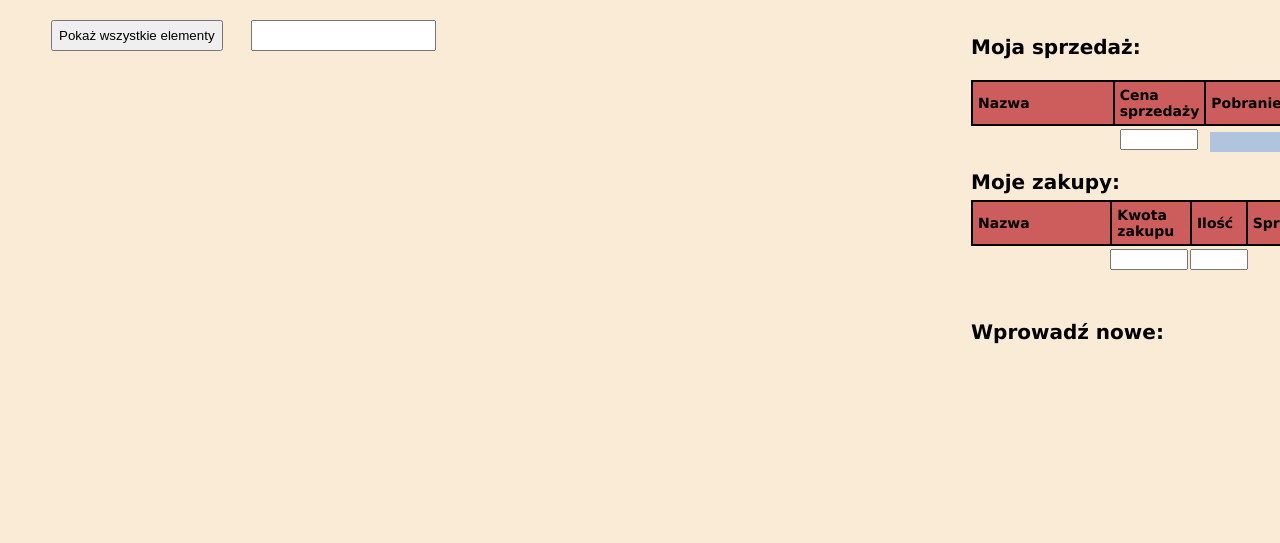
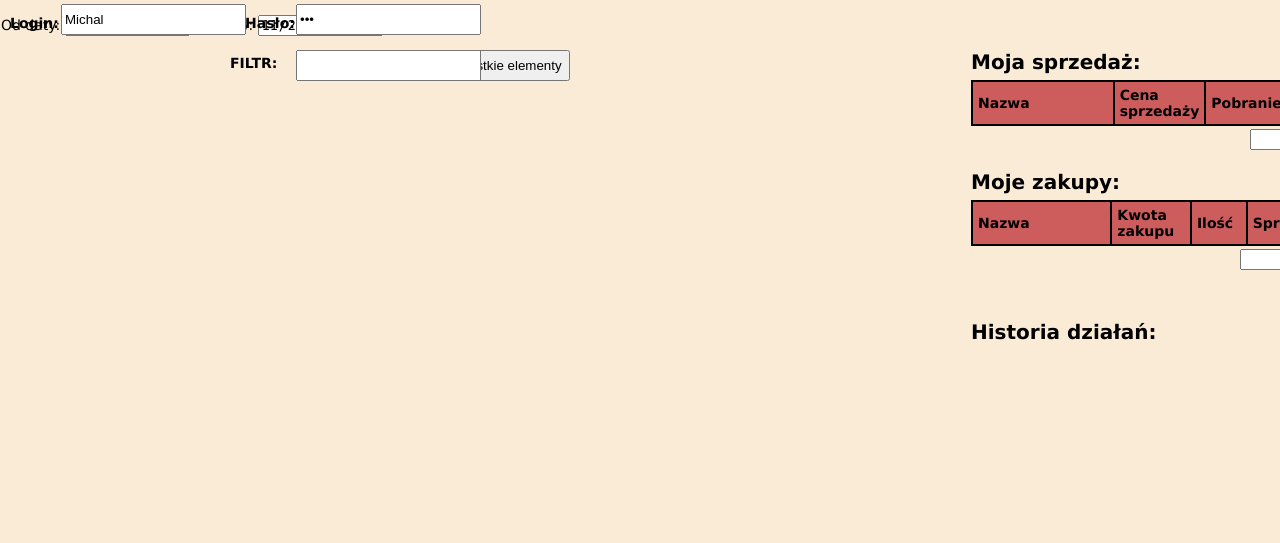
Before and after one commit to Michalqq/Manage-items, a PHP site: page / in a window 1280 px wide; the page is wider, and only the part inside the window is pictured. Shown: the top 543 px of that part. Run offline with PHP 8.4, Linux system fonts and the light colour scheme; some libraries are stand-ins or nearby versions.

Commit message:
Add files via upload

```diff
--- a/index.php
+++ b/index.php
@@ -1,18 +1,27 @@
 <!DOCTYPE html>
 <html>
    <head>
-    <link rel="stylesheet" type="text/css" href="style2.css">
+    <link rel="stylesheet" type="text/css" href="style1.css">
    </head>
-    <p style="margin-left:970px;">Moja sprzedaż:</p>
+    <p style="margin-left:970px; top:30px">Moja sprzedaż:</p>
     <p style="margin-left:970px; top:150px">Moje zakupy:</p>
-    <p style="margin-left:970px; top:300px">Wprowadź nowe:</p>
+    <p style="margin-left:970px; top:300px">Historia działań:</p>
+
     <body>
 <form method="post">
-    <input type="submit" name="mainTable" id="mainTable" style="position:absolute; margin-left:50px; top:20px; height:31px;"  value="Pokaż wszystkie elementy" /><br/>
+    <p1 class="dateLabel" style = "left: 50px">Od daty:</p1>
+        <input type="date" class="dateLabel" style="left: 50px; top:35px" id="dataStart" name="dataStart">
+    <p1 class="dateLabel" style = "left: 200px">Do daty:</p1>
+        <input type="date" class="dateLabel" style="left: 200px; top:35px" id="dataStop" name="dataStop">
+    <input type="submit" name="mainTable" id="mainTable" style="position:absolute; margin-left:15px; top:50px; height:31px;"  value="Pokaż wszystkie elementy" /><br/>
     <br>
-    <input id="filter" type="text" name="filter" style="position:absolute; height:25px; margin-left:250px; top:20px" value=""><br>
+    <p1 style="left: 230px; position:absolute; top:55px"><b>FILTR:</b></p1>
+    <input id="filter" type="text" name="filter" style="position:absolute; height:25px; margin-left:295px; top:50px" value=""><br>
+    <p1 style="left: 10px; position:absolute; top:15px"><b>Login:</b></p1>
+    <input id="login" type="text" name="login" style="position:absolute; height:25px; margin-left:60px; top:4px" value="Michal">
+    <p1 style="left: 245px; position:absolute; top:15px"><b>Hasło:</b></p1>
+    <input id="password" type="password" name="password" style="position:absolute; height:25px; margin-left:295px; top:4px" value="123">
     <br>
-
     <input type="submit" class="selectBuy" name="buyBtn" id="buyBtn" style="margin-left:450px; top: 230px; width: 170px; height: 30px;"  value="Dodaj zakupione do bazy" />
     <input type="submit" class="selectBuy" name="confirmDeliverToPL" id="confirmDeliverToPL" style="margin-left:450px; top: 275px; width: 170px; height: 30px;"  value="Potwierdź dostawę do PL" />
     <table id="sellTable" style="margin-left:970px; width:400px; position:absolute; top:80px">
@@ -22,16 +31,17 @@
     <tr class="header"><td style="width:35%">Nazwa</td></td><td style="width:20%">Kwota zakupu</td><td>Ilość</td><td>Sprzedawca</td></tr>
     </table>
     <input type="text" class="select1" name="Sell_price" id="Sell_price" style="margin-left:150px; width: 70px;"/>
-    <input type="checkbox" class="select1" name="If_cash_on_delivery" id="If_cash_on_delivery" style="margin-left:240px; width: 70px;" value="0"/>
     <input type="text" class="select1" name="Cash_on_delivery" id="Cash_on_delivery" style="margin-left:323px; width: 70px; background-color:#dddddd" readonly/>
-    <input type="submit" class="select1" name="sellBtn" id="sellBtn" style="margin-left:450px; width: 170px; height: 30px;" onclick="CheckBuyValue()" value="Sprzedaj" />
+    <input type="submit" class="select1" name="sellBtn" id="sellBtn" style="margin-left:450px; width: 170px; height: 30px;" value="Sprzedaj" />
     <input type="text" class="selectBuy" name="Buy_price" id="Buy_price" style="margin-left:140px; width: 70px;"/>
     <input type="text" class="selectBuy" name="Quantity" id="Quantity" style="margin-left:220px; width: 50px;"/>
-</form>
+    <input type="checkbox" class="select1" name="If_cash_on_delivery" id="If_cash_on_delivery" style="margin-left:240px; width: 70px;" value="0" onclick="CashOnDelivery()" >
+
+<!--</form>-->
 
 <script src="https://ajax.googleapis.com/ajax/libs/jquery/2.1.3/jquery.min.js"></script>
-  <script>
-function Cash_on_delivery() {
+<script>
+function CashOnDelivery() {
     if (document.getElementById("If_cash_on_delivery").checked == true) {
         document.getElementById("Cash_on_delivery").readOnly = false;
         document.getElementById("Cash_on_delivery").style.backgroundColor = 'white';
@@ -42,40 +52,61 @@ function Cash_on_delivery() {
     }
 
 }
+window.onload = function getTodayDate() {
+    let data = new Date;
+    let fullDataToday = data.getFullYear() + "-" + (data.getMonth()+1) + "-" + data.getDate();
+    let fullDataYesterday = data.getFullYear() + "-" + (data.getMonth()+1) + "-" + (data.getDate()-1);
+    document.getElementById("dataStop").value=fullDataToday;
+    document.getElementById("dataStart").value=fullDataYesterday;
+}
 </script>
 
 <?php
 function lacz_bd() {
-  $db = new mysqli('localhost', 'Michal', '123', 'wskazniki');
-    if (! $db)
-      return false;
+    $password = $_POST['password'];
+    $login = $_POST['login'];
+    $db = new mysqli('localhost', $login, $password, 'wskazniki');
+    if ($db->connect_error) {
+        echo "Błąd logowania <br>" ;
+        die('Connect Error: ' . $db->connect_error);
+        return false;
+    }
+    if (! $db) {
+        echo "Błąd logowania";
+        exit();
+        return false;
+    }
    $db->autocommit(TRUE);
    return $db;
 }
-
+function query_DB($db, $sql) {
+    $wynik = $db->query($sql);
+    return $wynik;
+}
 function select_From_DB($Select) {
 //połaczenie z bazą
 $rowColor = array("#ffffff","#e1f2e1");
-$db = lacz_bd();
+    $db = lacz_bd();
 //zapytanie sql do bazy określające jakie dane mają zostać pobrane
-$zapytanie = "SELECT * FROM wskazniki ORDER BY Buy_date";
+//$zapytanie = "SELECT * FROM wskazniki ORDER BY Buy_date";
 //pobranie wyniku zapytania
-$wynik = $db->query($zapytanie);
+//$wynik = $db->query($zapytanie);
+$wynik= query_DB($db, "SELECT * FROM wskazniki ORDER BY Buy_date");
 //obliczanie ilości rekordów
 $ile_znalezionych = $wynik->num_rows;
 //rozpoczynamy budowanie tabeli dla naszych danych
 StartTable("mainTable");
-//echo '<table id="mainTable">';
 $parameter = array ("", "In", "Nazwa", "Cena zakupu", "Ilość", "Data zakupu", "Ile zam.");
 AddTableRow(7, "header", $parameter);
 //pętla po rekordach z bazy
 $index = 0;
 $namesIndex = array();
-for ($i=0; $i <$ile_znalezionych; $i++) {
+for ($i=0; $i <$ile_znalezionych; $i++) { // Create main table
     $temp = 0;
     $wiersz = $wynik->fetch_assoc();
-    $zapytanie3 = "SELECT * FROM item WHERE Name LIKE '%$Select%' AND ID=".$wiersz['Item_ID'];
-    $wynik3 = $db->query($zapytanie3);
+    //$zapytanie3 = "SELECT * FROM item WHERE Name LIKE '%$Select%' AND ID=".$wiersz['Item_ID'];
+    //$wynik3 = $db->query($zapytanie3);
+    $wynik3= query_DB($db, "SELECT * FROM item WHERE Name LIKE '%$Select%' AND ID=".$wiersz['Item_ID']);
     $howRekordsDelivered = ($db->query("SELECT * FROM wskazniki WHERE Item_ID=".$wiersz['Item_ID']." AND delivered_to_Poland=1 AND Sell_price IS NULL"))->num_rows;
     $howRekordsOnDelivery = ($db->query("SELECT * FROM wskazniki WHERE Item_ID=".$wiersz['Item_ID']." AND delivered_to_Poland IS NULL"))->num_rows;
     $wiersz3 = $wynik3->fetch_assoc();
@@ -93,7 +124,6 @@ for ($i=0; $i <$ile_znalezionych; $i++) {
             echo '<td>'.$wiersz2['Name'].'</td>';
             echo '<td style="width:150px">'.$wiersz['Buy_price'].'</td>';
             echo '<td>'.$howRekordsDelivered.'</td>';
-            //echo '<td>'.$wiersz['Buy_price'].'</td>';
             echo '<td>'.$wiersz['Buy_date'].'</td>';
             echo '<td style="width:2%">'.$howRekordsOnDelivery.'</td>';
             echo '</tr>';
@@ -101,8 +131,7 @@ for ($i=0; $i <$ile_znalezionych; $i++) {
     }
 }
 echo '</table>';
-//echo json_encode($namesIndex);
-
+echo json_encode($namesIndex);
 echo '<select class="select1" name="select1">';
 for ($i=0; $i <count ($namesIndex); $i++) {
     echo '<option>'.$namesIndex[$i].'</option>';
@@ -114,7 +143,6 @@ for ($i=0; $i <count ($namesIndex); $i++) {
     echo '<option>'.$namesIndex[$i].'</option>';
 }
 echo '</select>';
-
 $showSeller = ($db->query("SELECT Seller_name FROM seller"));
 if ($showSeller->num_rows > 0) {
     echo '<select class="selectBuy" name="selectSeller" style="margin-left:280px">';
@@ -123,13 +151,11 @@ if ($showSeller->num_rows > 0) {
     }
     echo '</select>';
 }
-echo '</select>';
-    echo "</form>";
+echo '</form>';
 closeDB($db);
 }
 if(array_key_exists('mainTable',$_POST)){
     select_From_DB($_POST['filter']);
-   // select_From_DB("ADDCO BOOST");
 }
 if (isset($_POST['sellBtn'])) { // Update record when SELL item
     if ($_POST['Sell_price']=="") {
@@ -145,7 +171,7 @@ if (isset($_POST['sellBtn'])) { // Update record when SELL item
         $today = getdate();
         $todayDate = $today['year']."-".$today['mon']."-".$today['mday'];
         //$updateSellValue = "UPDATE wskazniki SET Sell_price=NULL ,Sell_date = NULL";
-        $updateSellValue = "UPDATE wskazniki SET Sell_price=".$_POST['Sell_price'].", Sell_date='".$todayDate."' WHERE ID=".$ID['ID'];
+        $updateSellValue = "UPDATE wskazniki SET Sell_price=".$_POST['Sell_price'].", Sell_date='".$todayDate."', Last_action_date='".$todayDate."' WHERE ID=".$ID['ID'];
         if ($db->query($updateSellValue)=== TRUE ) {
             echo "Record updated successfully";
         } else {
@@ -173,7 +199,7 @@ if (isset($_POST['buyBtn'])) { // Set record when BUY item
         echo $todayDate;
         $singleItemPrice = ($_POST['Buy_price']) / ($_POST['Quantity']);
         for ($i=0; $i<$_POST['Quantity']; $i++) {
-            $insertSQL = "INSERT INTO wskazniki (Item_ID, Buy_date, Buy_price, seller_ID) VALUES (".$itemID['ID'].", '".$todayDate."', ".$singleItemPrice.", ".$sellerID['ID'].")";
+            $insertSQL = "INSERT INTO wskazniki (Item_ID, Buy_date, Buy_price, seller_ID, Last_action_date) VALUES (".$itemID['ID'].", '".$todayDate."', ".$singleItemPrice.", ".$sellerID['ID'].", '".$todayDate."')";
             if ($db->query($insertSQL)=== TRUE) {
                 echo "New record created successfully </br>";
             } else {
@@ -197,6 +223,8 @@ if (isset($_POST['confirmDeliverToPL'])) { // Update record when item arrived to
         $selectUndeliveredItems = "SELECT ID FROM wskazniki WHERE delivered_to_Poland IS NULL AND Item_ID = '".$itemID['ID']."' ORDER BY Buy_date";
         $wynik00 = $db->query($selectUndeliveredItems);
         $ile_znalezionych = $wynik00->num_rows;
+        $today = getdate();
+        $todayDate = $today['year']."-".$today['mon']."-".$today['mday'];
         if ($ile_znalezionych < $_POST['Quantity']) {
             echo ("Elementów w transporcie jest mniej niż potwierdzasz");
             closeDB($db);
@@ -204,7 +232,7 @@ if (isset($_POST['confirmDeliverToPL'])) { // Update record when item arrived to
         } else {
             for ($i=0; $i<$_POST['Quantity']; $i++) {
                 $ID = $wynik00->fetch_assoc();
-                $updateDeliveryToPL = "UPDATE wskazniki SET delivered_to_Poland=1 WHERE ID=".$ID['ID'];
+                $updateDeliveryToPL = "UPDATE wskazniki SET delivered_to_Poland=1, Last_action_date='".$todayDate."' WHERE ID=".$ID['ID'];
                 if ($db->query($updateDeliveryToPL)=== TRUE ) {
                     echo "Record updated successfully  </br>";
                 } else {
```
